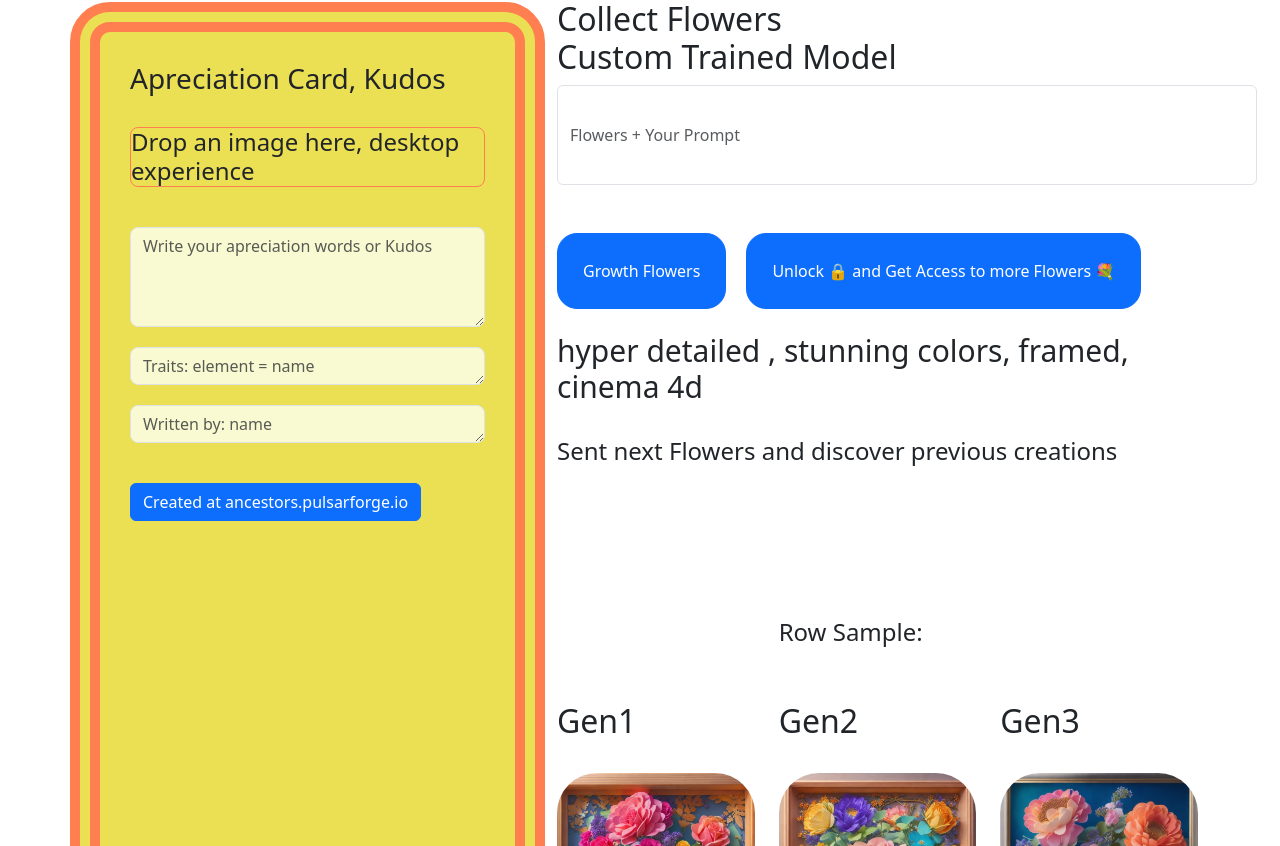
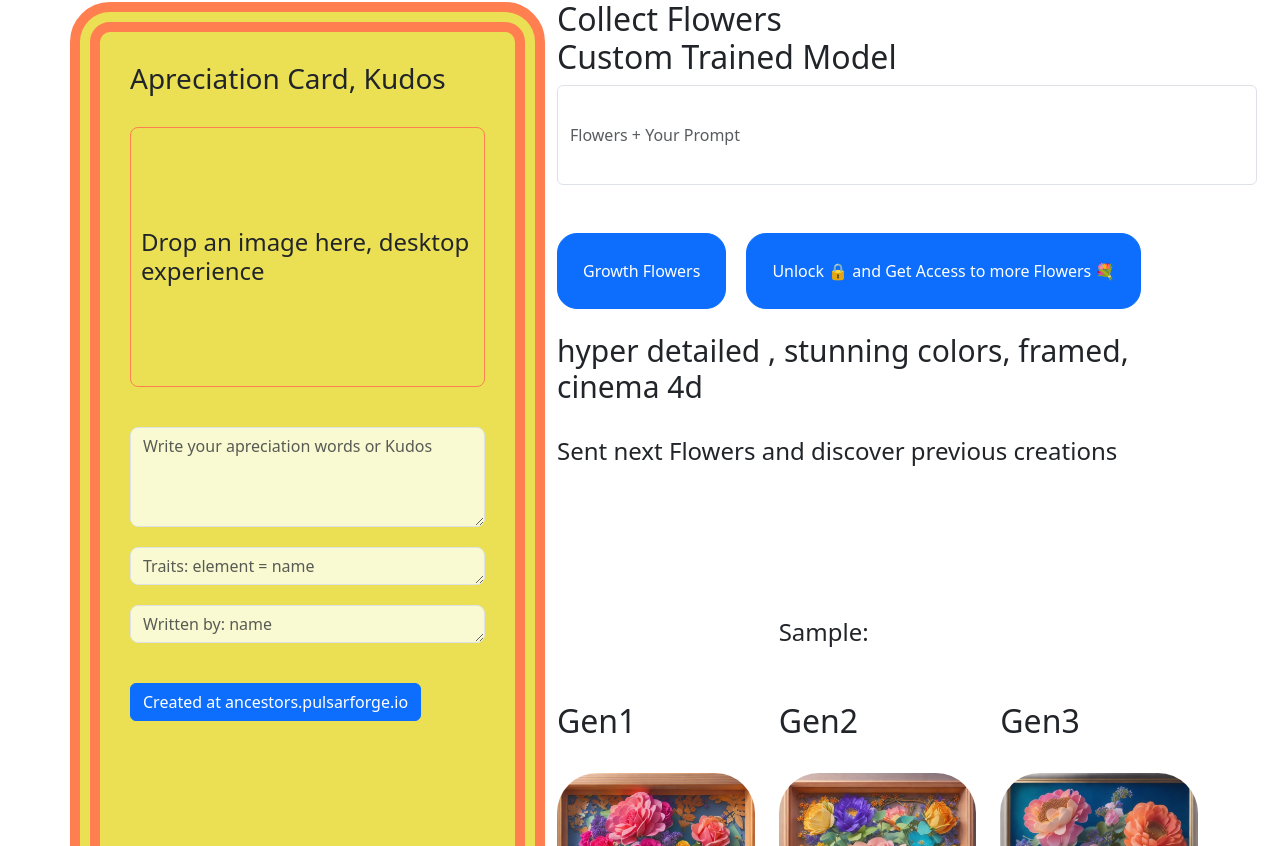
Before and after one commit to blockdatalabs/Ancestors-NFTs-Marketplace, a React (Create React App) app: page /share-tree-flowers in a window 1280 px wide. Shown: the part 420-1266 px from the top of the page. Built offline with nearby package versions, Linux system fonts and the light colour scheme; the HTML template or start-up script is replaced by a standard one.

Commit message:
better ui

```diff
--- a/src/components/Evolutions/Flowers.jsx
+++ b/src/components/Evolutions/Flowers.jsx
@@ -97,7 +97,7 @@ function Flowers() {
                 {image ? (
                   <img src={image} style={{width: "100%", borderRadius: 8,marginBottom: 40}} alt="Kudos" />
                 ) : (
-                  <h4 style={{border: "1px solid coral", borderRadius: 8, marginBottom: 40}}><span>Drop an image here, desktop experience</span></h4>
+                  <h4 style={{border: "1px solid coral", borderRadius: 8, marginBottom: 40, paddingTop: 100, paddingBottom: 100, paddingLeft: 10}}><span>Drop an image here, desktop experience</span></h4>
                 )}
               </div>
               <textarea
@@ -227,7 +227,7 @@ function Flowers() {
               <br />
               <br />
               <br />
-              <h4>Row Sample:</h4>
+              <h4>Sample:</h4>
               <br />
               <br />
             </div>
```
